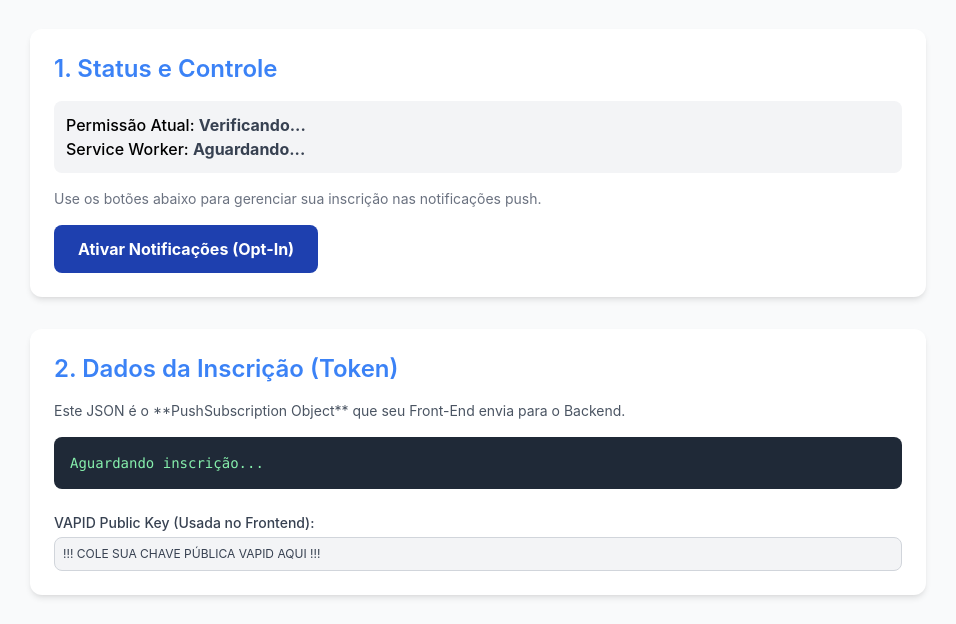
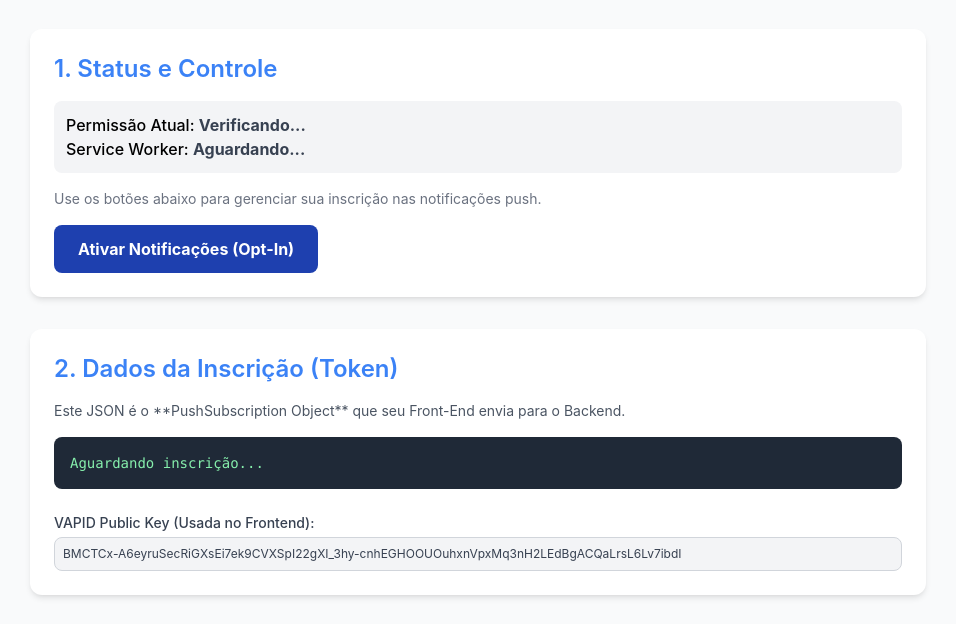
Before and after one commit to devhubify/webpushDemo, a website: page index.html in a window 1280 px wide. Shown: the part 156-780 px from the top of the page, without its empty margins (162-1118 px from the left). Drawn offline with nearby package versions, Linux system fonts and the light colour scheme.

Commit message:
PKEY ADDED

```diff
--- a/index.html
+++ b/index.html
@@ -54,7 +54,7 @@
                 </div>
                 <div class="mt-6">
                     <label class="block text-sm font-medium text-gray-700">VAPID Public Key (Usada no Frontend):</label>
-                    <input type="text" id="vapid-key-display" readonly class="mt-1 block w-full border border-gray-300 p-2 rounded-lg bg-gray-100 text-gray-700 text-xs" value="!!! COLE SUA CHAVE PÚBLICA VAPID AQUI !!!">
+                    <input type="text" id="vapid-key-display" readonly class="mt-1 block w-full border border-gray-300 p-2 rounded-lg bg-gray-100 text-gray-700 text-xs" value="BMCTCx-A6eyruSecRiGXsEi7ek9CVXSpI22gXI_3hy-cnhEGHOOUOuhxnVpxMq3nH2LEdBgACQaLrsL6Lv7ibdI">
                 </div>
             </section>
             <section class="card bg-white p-6 rounded-xl">
```
